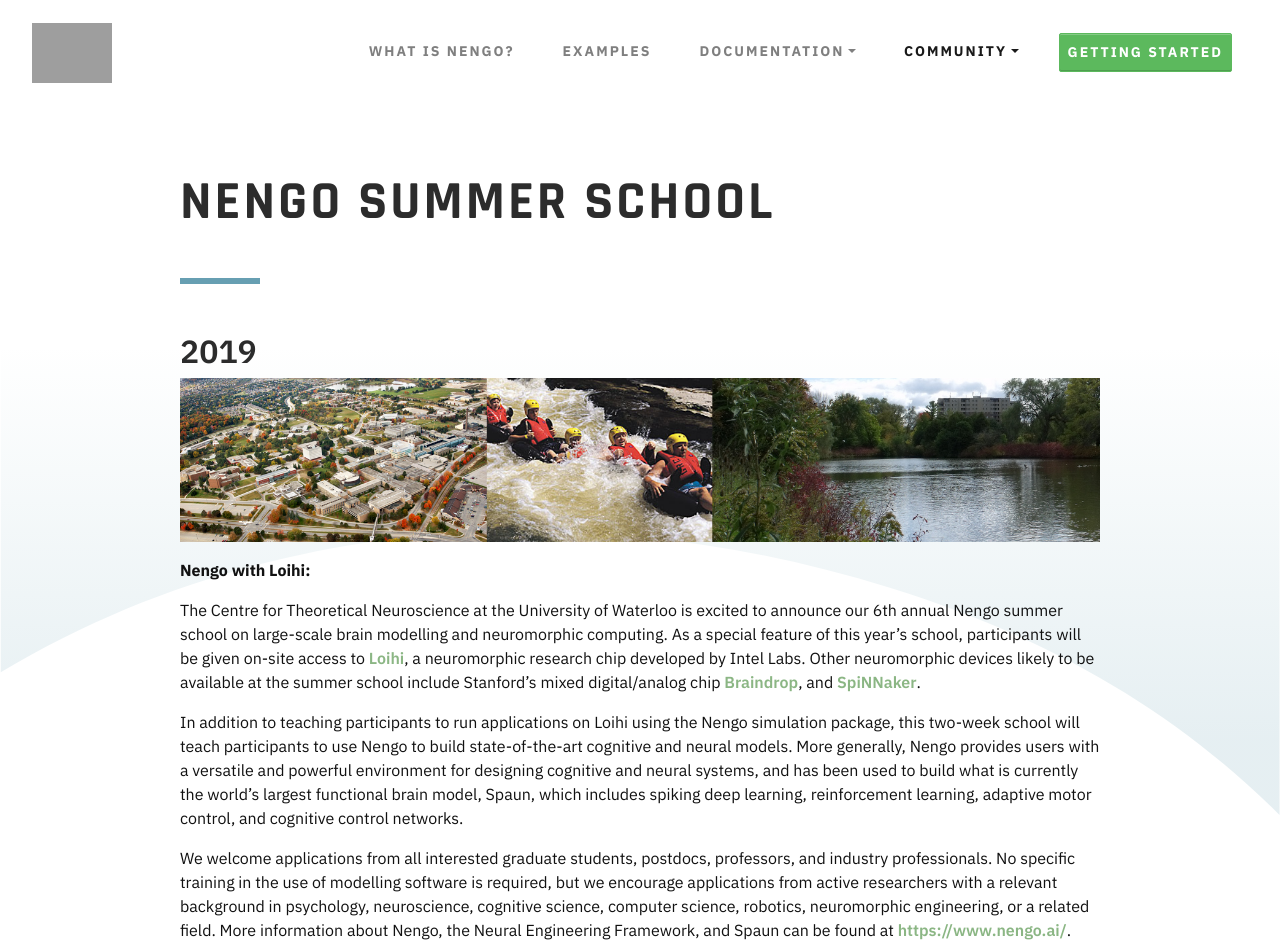
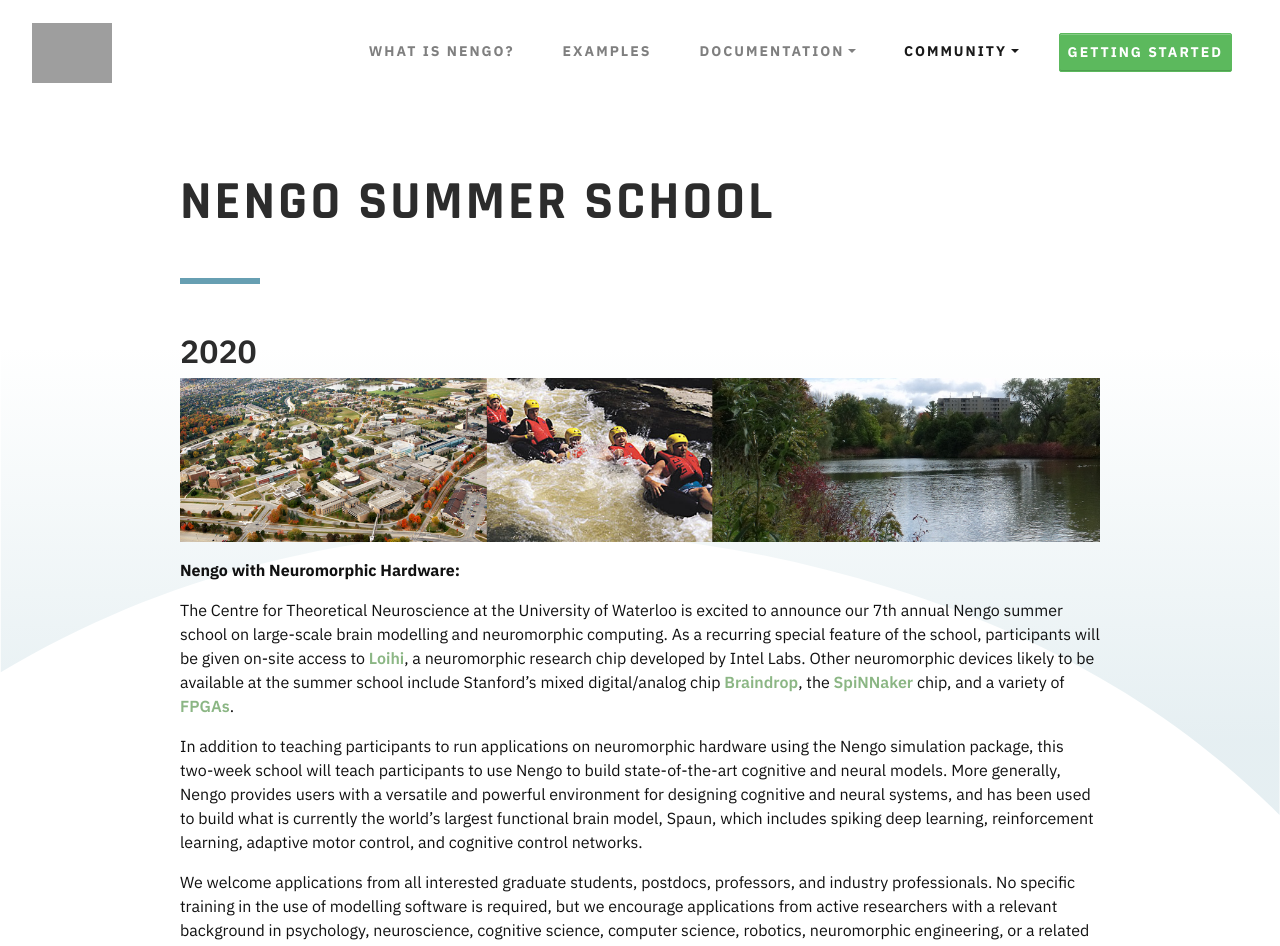
Before and after one commit to nengo/nengo.github.io, a Jekyll site: the page built from summer-school.md, in a window 1280 px wide and 1400 px high. Shown: the top 946 px of the window. Built offline with Jekyll 4.4.1, drawn with Linux system fonts in a browser that asks for light colours; nearby versions of some CDN libraries; some of the changed text lies outside the part shown.

Commit message:
Update for summer school 2020 applications

```diff
--- a/summer-school.md
+++ b/summer-school.md
@@ -6,27 +6,28 @@
 footerClasses: gradient-bottom
 ---
 
-## 2019
+## 2020
 
 [<img alt="Nengo summer school"
 src="{{ site.baseurl }}/img/summerschool-campus.png"
 style="width: 100%;"/>]({{ site.baseurl }}/img/summerschool-campus.png)
 
-**Nengo with Loihi:**
+**Nengo with Neuromorphic Hardware:**
 
 The Centre for Theoretical Neuroscience at the University of
-Waterloo is excited to announce our 6th annual Nengo summer school
+Waterloo is excited to announce our 7th annual Nengo summer school
 on large-scale brain modelling and neuromorphic computing. As a
-special feature of this year’s school, participants will be given
+recurring special feature of the school, participants will be given
 on-site access to [Loihi](https://ieeexplore.ieee.org/document/8259423),
 a neuromorphic research chip developed by Intel Labs. Other
 neuromorphic devices likely to be available at the summer school
 include Stanford’s mixed digital/analog chip
 [Braindrop](https://web.stanford.edu/group/brainsinsilicon/),
-and [SpiNNaker](http://apt.cs.manchester.ac.uk/projects/SpiNNaker/).
+the [SpiNNaker](http://apt.cs.manchester.ac.uk/projects/SpiNNaker/) chip, and a
+variety of [FPGAs](https://www.nengo.ai/nengo-fpga/).
 
-In addition to teaching participants to run applications on Loihi
-using the Nengo simulation package, this two-week school will
+In addition to teaching participants to run applications on neuromorphic
+hardware using the Nengo simulation package, this two-week school will
 teach participants to use Nengo to build state-of-the-art
 cognitive and neural models. More generally, Nengo provides users
 with a versatile and powerful environment for designing cognitive
@@ -95,7 +95,7 @@
 schedule and list of guest lecturers will be announced at a later
 date.
 
-**Dates:** June 9th - June 21st, 2019
+**Dates:** June 7th - June 19th, 2020
 
 **Location:** University of Waterloo, Ontario, Canada
 ([map](http://goo.gl/Sa074A))
@@ -117,18 +117,22 @@
 a number of shuttle services are available to take you directly to
 the University from the airport. A list of general travel options
 can be found
-[here](https://uwaterloo.ca/about/how-find-us/maps-and-directions).
+[here](https://uwaterloo.ca/international-student-guide/2019/prepare/arranging-travel-waterloo)
 
 **Accommodations:** On-campus accommodations will be
-arranged for all confirmed participants. The summer school rates
+made available to all confirmed participants. The summer school rates
 for these accommodations will be announced at a later date.
 
 **Applications:**
 To apply, you will need to submit a CV and a brief proposal for a
-project. The application form is available
-[here](https://goo.gl/forms/8h0wCYV6AKIFpIKF3).
+project. At the summer school you’ll be able to make use of neuromorphic
+hardware, event-based vision sensors, simple humanoid and non-humanoid robotic
+devices, and a variety of large-scale cognitive modelling techniques. If
+applicable, please briefly indicate how you might leverage this infrastructure
+in your project. The application form is available
+[here](https://forms.gle/6vh16XeoDhyeTDEZ8)
 
-**Application deadline:** Applications are due on **February 15th, 2019**.
+**Application deadline:** Applications are due on **February 15th, 2020**.
 
 **Contact information:** For any questions, please contact
 [Peter Blouw](mailto:peter.blouw@appliedbrainresearch.com).
```
Also changed, not shown: other parts of summer-school.md (+2 -3 lines).
